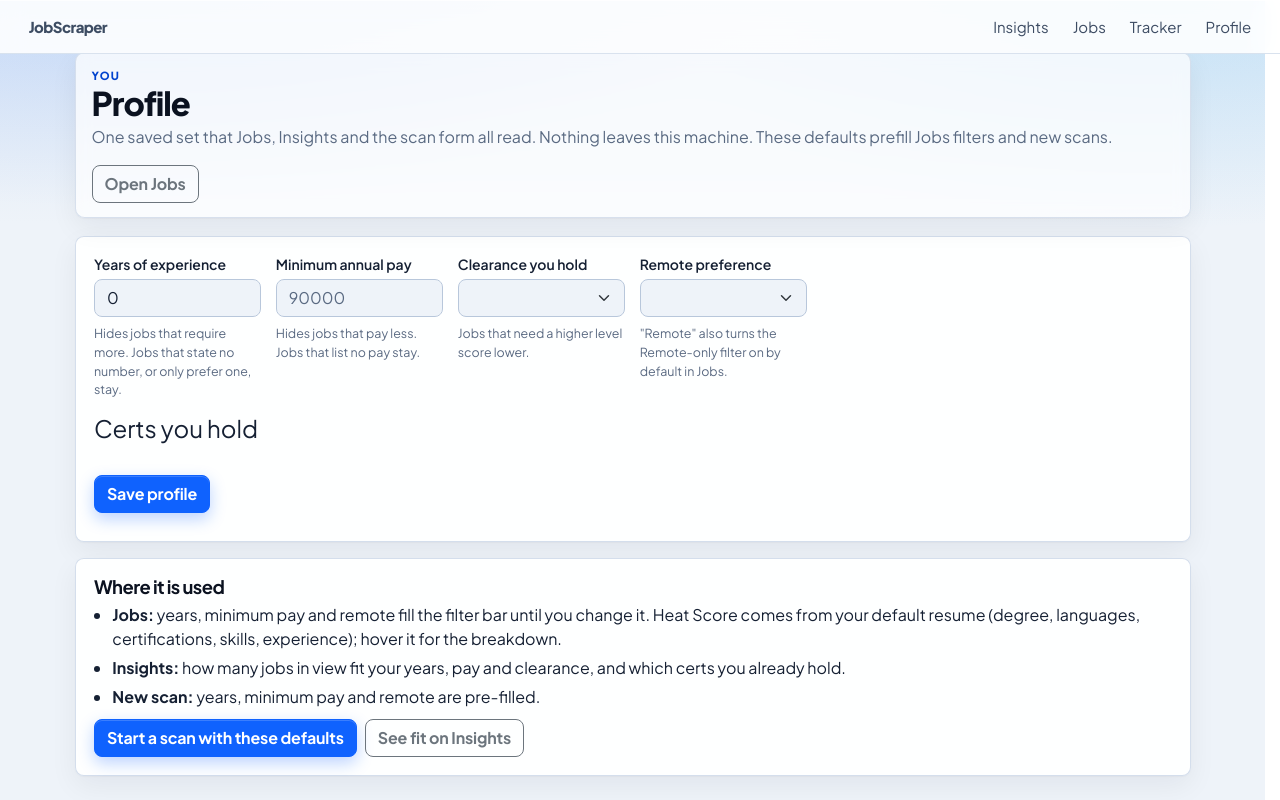
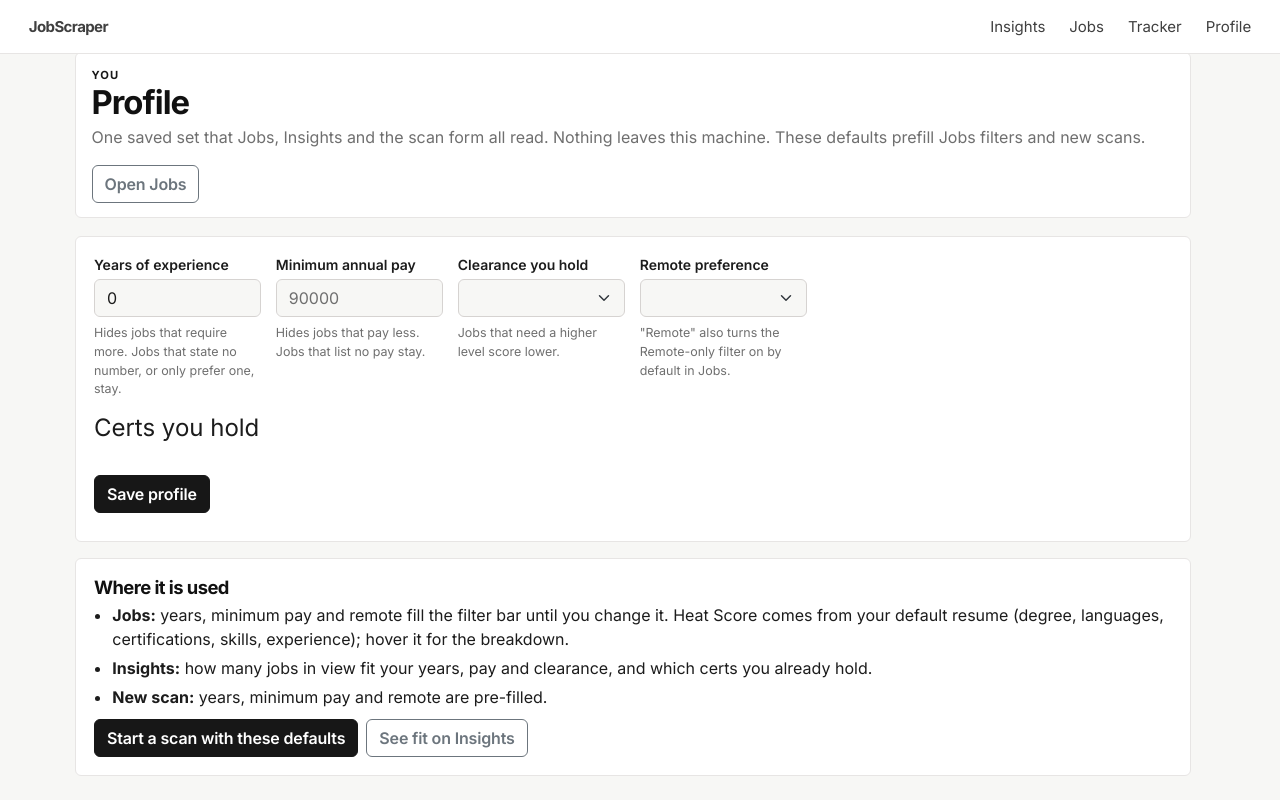
Before and after one commit to jray-direct/WinRole, a Python web app: template templates/profile.html in a window 1280 px wide. Run offline with Jinja, Linux system fonts and the light colour scheme; the template is opened without the code that fills it, so the values that code supplies are empty.

Commit message:
getting closer towards better design

```diff
--- a/static/style.css
+++ b/static/style.css
@@ -7,28 +7,28 @@ html,
 
 :root {
   /* App tokens */
-  --app-bg: #eef3f9;
-  --app-bg-accent: #dbe7f6;
+  --app-bg: #f7f7f5;
+  --app-bg-accent: #f7f7f5;
   --app-surface: #fff;
-  --app-surface-muted: #f3f6fb;
-  --app-text: #152033;
-  --app-text-strong: #0b1220;
-  --app-muted: #5a6a82;
-  --app-line: #d0dbea;
-  --app-input-border: #b8c7db;
-  --app-primary: #0f62fe;
-  --app-primary-ink: #0043ce;
-  --app-primary-hover: #0039b3;
+  --app-surface-muted: #f4f4f2;
+  --app-text: #1c1c1c;
+  --app-text-strong: #111;
+  --app-muted: #6f6f6f;
+  --app-line: #e7e5e4;
+  --app-input-border: #d6d3d1;
+  --app-primary: #171717;
+  --app-primary-ink: #171717;
+  --app-primary-hover: #000;
   --app-ok: #0f766e;
-  --app-err: #c2413b;
-  --app-radius: 0.5rem;
+  --app-err: #b42318;
+  --app-radius: 0.375rem;
   --app-space: 1rem;
-  --app-shadow: 0 1px 2px rgba(15, 23, 42, 0.04), 0 10px 28px rgba(15, 23, 42, 0.06);
-  --app-font: "Plus Jakarta Sans", "Segoe UI", sans-serif;
+  --app-shadow: none;
+  --app-font: "Inter", ui-sans-serif, system-ui, -apple-system, "Segoe UI", sans-serif;
 
   /* Bootstrap bridge */
   --bs-primary: var(--app-primary);
-  --bs-primary-rgb: 21, 112, 239;
+  --bs-primary-rgb: 23, 23, 23;
   --bs-link-color: var(--app-primary-ink);
   --bs-link-hover-color: var(--app-primary-hover);
   --bs-body-bg: var(--app-bg);
@@ -42,10 +42,10 @@ html,
   --pico-background-color: var(--app-bg);
   --pico-color: var(--app-text);
   --pico-h1-color: var(--app-text-strong);
-  --pico-h2-color: #152033;
+  --pico-h2-color: #111;
   --pico-h3-color: var(--app-text);
-  --pico-h4-color: #243044;
-  --pico-h5-color: #3d4c63;
+  --pico-h4-color: #111;
+  --pico-h5-color: #3f3f3f;
   --pico-h6-color: var(--app-muted);
   --pico-muted-color: var(--app-muted);
   --pico-muted-border-color: var(--app-line);
@@ -54,13 +54,13 @@ html,
   --pico-primary-border: var(--app-primary);
   --pico-primary-underline: rgba(11, 94, 215, 0.45);
   --pico-primary-hover: var(--app-primary-hover);
-  --pico-primary-hover-background: #0f5ed0;
-  --pico-primary-hover-border: #0f5ed0;
+  --pico-primary-hover-background: #000;
+  --pico-primary-hover-border: #000;
   --pico-primary-hover-underline: var(--app-primary-hover);
-  --pico-primary-focus: rgba(21, 112, 239, 0.35);
+  --pico-primary-focus: transparent;
   --pico-primary-inverse: #fff;
-  --pico-text-selection-color: rgba(21, 112, 239, 0.2);
-  --pico-mark-background-color: #dbeafe;
+  --pico-text-selection-color: rgba(0, 0, 0, 0.12);
+  --pico-mark-background-color: #f4f4f2;
   --pico-mark-color: var(--app-text-strong);
   --pico-contrast: var(--app-text-strong);
   --pico-contrast-background: var(--app-text-strong);
@@ -72,8 +72,8 @@ html,
   --pico-form-element-background-color: var(--app-surface);
   --pico-form-element-border-color: var(--app-input-border);
   --pico-form-element-color: var(--app-text);
-  --pico-form-element-active-border-color: var(--app-primary);
-  --pico-form-element-focus-color: rgba(21, 112, 239, 0.35);
+  --pico-form-element-active-border-color: #171717;
+  --pico-form-element-focus-color: transparent;
   --pico-border-radius: var(--app-radius);
   --pico-block-spacing-vertical: var(--app-space);
   --pico-card-box-shadow: var(--app-shadow);
@@ -87,11 +87,7 @@ html { scrollbar-gutter: stable; }
 body {
   padding-top: 3.25rem;
   font-family: var(--app-font);
-  background:
-    radial-gradient(1200px 480px at 8% -10%, color-mix(in srgb, var(--app-primary) 16%, transparent), transparent 60%),
-    radial-gradient(900px 420px at 92% 0%, color-mix(in srgb, #38bdf8 14%, transparent), transparent 55%),
-    linear-gradient(180deg, var(--app-bg-accent) 0%, var(--app-bg) 28%, var(--app-bg) 100%);
-  background-attachment: fixed;
+  background: var(--app-bg);
   color: var(--bs-body-color);
   -webkit-font-smoothing: antialiased;
 }
@@ -123,27 +119,44 @@ table th { font-size: 0.78rem; color: var(--pico-muted-color); font-weight: 650;
 .form-control,
 .form-select {
   border-color: var(--app-input-border);
-  transition: border-color .16s ease, box-shadow .16s ease;
+  box-shadow: none;
+}
+.form-control:focus,
+.form-select:focus,
+.btn:focus,
+.btn:focus-visible,
+.btn-primary:focus,
+.form-check-input:focus {
+  box-shadow: none;
+  outline: none;
+}
+.form-control:focus,
+.form-select:focus {
+  border-color: #171717;
 }
 .btn {
   --bs-btn-border-radius: var(--app-radius);
+  --bs-btn-box-shadow: none;
+  --bs-btn-focus-box-shadow: none;
   font-family: var(--app-font);
-  font-weight: 650;
+  font-weight: 550;
   letter-spacing: -0.01em;
-  transition: color .16s ease, background-color .16s ease, border-color .16s ease, box-shadow .16s ease, transform .16s ease;
+  box-shadow: none;
 }
 .btn-primary {
   --bs-btn-bg: var(--app-primary);
   --bs-btn-border-color: var(--app-primary);
   --bs-btn-hover-bg: var(--app-primary-hover);
   --bs-btn-hover-border-color: var(--app-primary-hover);
-  --bs-btn-box-shadow: 0 1px 0 rgba(255,255,255,0.18) inset, 0 6px 16px color-mix(in srgb, var(--app-primary) 28%, transparent);
-  box-shadow: var(--bs-btn-box-shadow);
+  --bs-btn-active-bg: #000;
+  --bs-btn-active-border-color: #000;
+  box-shadow: none;
 }
-.btn-primary:hover {
-  box-shadow: 0 1px 0 rgba(255,255,255,0.18) inset, 0 8px 20px color-mix(in srgb, var(--app-primary) 34%, transparent);
+.btn-primary:hover,
+.btn-primary:active,
+.btn-primary:focus {
+  box-shadow: none;
 }
-.btn:active { transform: translateY(1px); }
 
 body > header.app-bar {
   position: fixed;
@@ -160,11 +173,9 @@ body > header.app-bar {
   min-height: 3.4rem;
   margin: 0;
   padding: 0 1.1rem;
-  background: color-mix(in srgb, #fff 88%, transparent);
-  border-bottom: 1px solid color-mix(in srgb, var(--app-line) 80%, transparent);
-  backdrop-filter: blur(12px);
-  -webkit-backdrop-filter: blur(12px);
-  box-shadow: 0 1px 0 rgba(255,255,255,0.7) inset;
+  background: #fff;
+  border-bottom: 1px solid var(--app-line);
+  box-shadow: none;
 }
 body > header.app-bar nav {
   display: flex;
@@ -195,7 +206,7 @@ body > header.app-bar nav a {
   font-size: 0.9375rem;
   line-height: 1.2;
   border-radius: var(--pico-border-radius);
-  color: #3d4c63;
+  color: #3f3f3f;
   text-decoration: none;
   transition: background-color .16s ease, color .16s ease;
 }
@@ -244,11 +255,10 @@ header nav a[aria-current="page"] {
   flex-wrap: wrap;
   margin-bottom: 1.15rem;
   padding: 0.85rem 1rem;
-  background: color-mix(in srgb, #fff 72%, transparent);
-  border: 1px solid color-mix(in srgb, var(--app-line) 85%, transparent);
-  border-radius: calc(var(--app-radius) + 0.1rem);
-  box-shadow: var(--app-shadow);
-  backdrop-filter: blur(8px);
+  background: #fff;
+  border: 1px solid var(--app-line);
+  border-radius: var(--app-radius);
+  box-shadow: none;
 }
 .page-head h1 { margin-bottom: 0.15rem; }
 .page-head p { margin-bottom: 0; }
@@ -410,10 +456,10 @@ form.filters,
 form.scrape-form {
   margin-bottom: var(--pico-block-spacing-vertical);
   padding: 1.05rem 1.15rem 1.15rem;
-  background: color-mix(in srgb, #fff 94%, transparent);
-  border: 1px solid color-mix(in srgb, var(--app-line) 90%, transparent);
-  border-radius: calc(var(--app-radius) + 0.05rem);
-  box-shadow: var(--pico-card-box-shadow);
+  background: #fff;
+  border: 1px solid var(--app-line);
+  border-radius: var(--app-radius);
+  box-shadow: none;
 }
 .panel > h2,
 .modal-head h2 {
--- a/templates/base.html
+++ b/templates/base.html
@@ -7,9 +7,9 @@
   <title>{% block title %}JobScraper{% endblock %}</title>
   <link rel="preconnect" href="https://fonts.googleapis.com">
   <link rel="preconnect" href="https://fonts.gstatic.com" crossorigin>
-  <link href="https://fonts.googleapis.com/css2?family=Plus+Jakarta+Sans:wght@400;500;600;700;800&display=swap" rel="stylesheet">
+  <link href="https://fonts.googleapis.com/css2?family=Inter:wght@400;500;600;700&display=swap" rel="stylesheet">
   <link rel="stylesheet" href="{{ url_for('static', filename='bootstrap.min.css') }}">
-  <link rel="stylesheet" href="{{ url_for('static', filename='style.css') }}?v=31">
+  <link rel="stylesheet" href="{{ url_for('static', filename='style.css') }}?v=32">
 </head>
 <body class="{% block body_class %}{% endblock %}">
   <header class="app-bar">
```
Also changed, not shown: other parts of static/style.css (+83 -53 lines), templates/jobs.html (+15 -34 lines).
